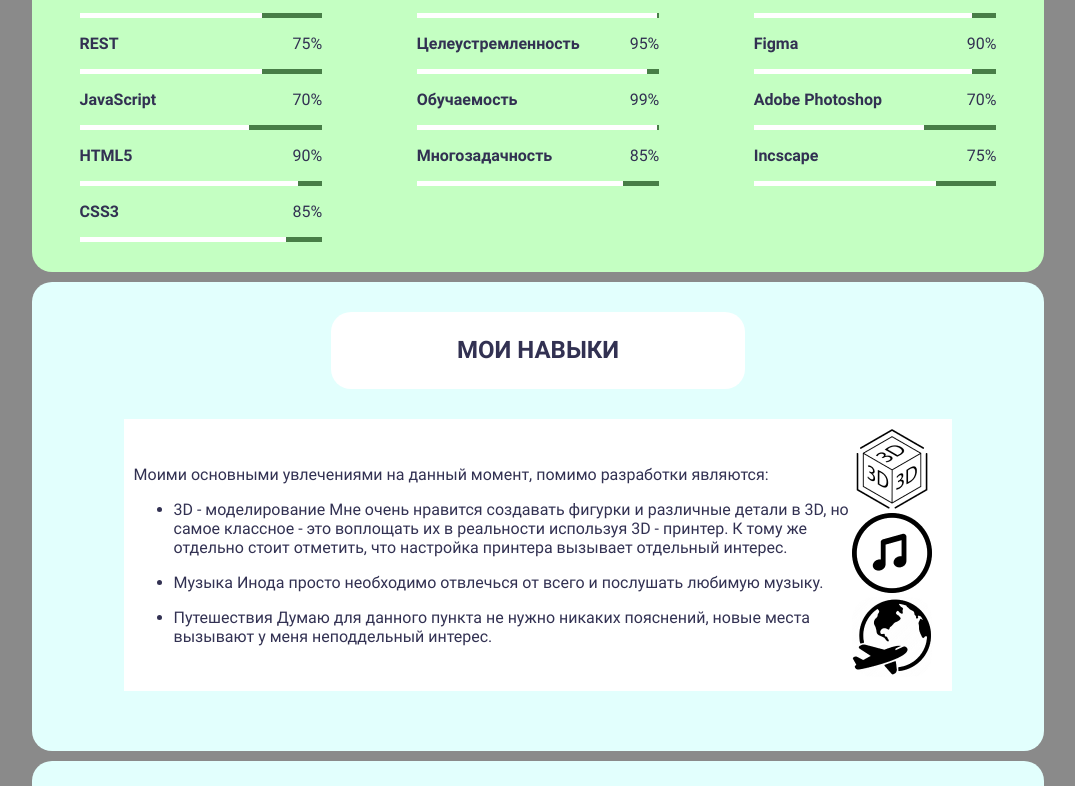
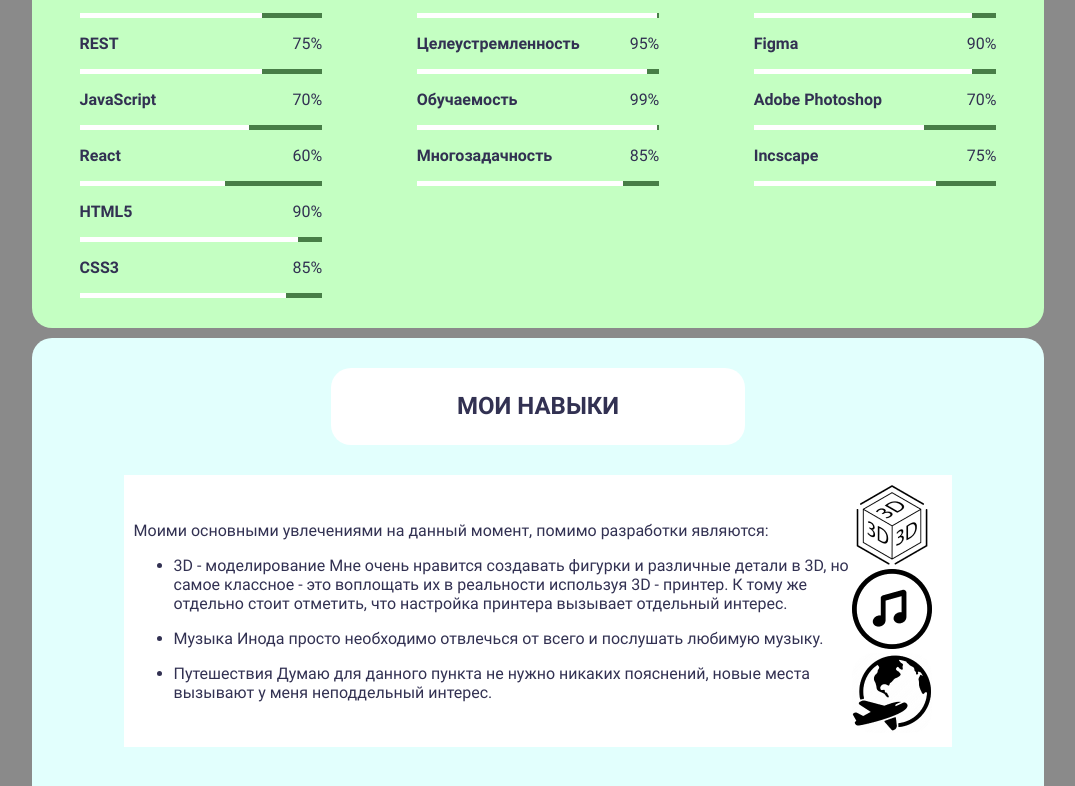
Before and after one commit to SergeyVorotiy/SergeyVorotiy, a plain HTML site: page index.html in a window 1280 px wide. Shown: the part 1600-2386 px from the top of the page, without its empty margins (102-1177 px from the left). Drawn offline with Linux system fonts and the light colour scheme; files whose address does not match are found by name.

Commit message:
Added react skill

```diff
--- a/index.html
+++ b/index.html
@@ -137,6 +137,17 @@
                         </div>
                         <div class="skillbar-container">
                             <div class="skill-progress skill-70">
+
+                            </div>
+                        </div>
+                    </div>
+                    <div class="skill-container">
+                        <div class="flexbox">
+                            <p class="bold">React</p>
+                            <p>60%</p>
+                        </div>
+                        <div class="skillbar-container">
+                            <div class="skill-progress skill-60">
 
                             </div>
                         </div>
```
